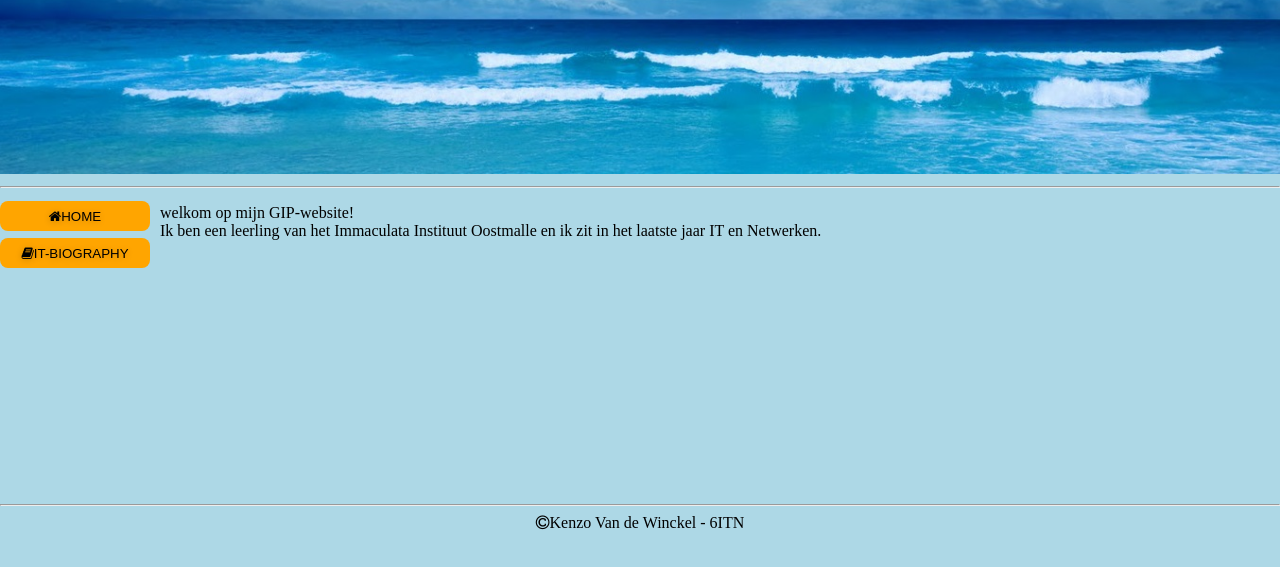
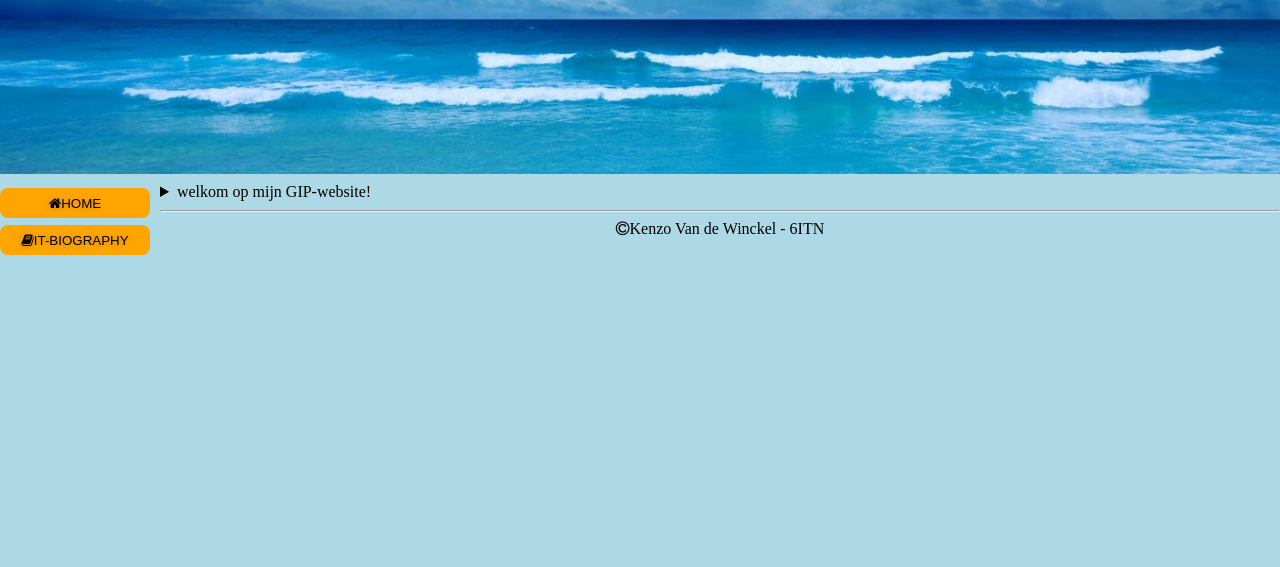
Before and after one commit to KenzoVdW-immalle/GIPWebsiteKenzoVdW, a plain HTML site: page index.html in a window 1280 px wide. Shown: the part 67-634 px from the top of the page. Drawn offline with Linux system fonts and the light colour scheme.

Commit message:
Details element toegevoegd en nieuw favicon

```diff
--- a/css/style.css
+++ b/css/style.css
@@ -41,6 +41,7 @@ img {
 	z-index: -1;
 	margin: 0px;
 	width: 100%;
+	margin-bottom: 5px;
 }
 
 body {
@@ -52,10 +53,20 @@ body {
 }
 p {
 	min-height: 20px;
-	margin-bottom: 33vh;
+	margin-bottom: 3vh;
+    text-align: justify;
+	margin-bottom: 0px;
 
 }
+
 footer {
 	text-align: center;
 	margin-top: 0vh;
 }
+details{
+	text-align:center;
+}
+summary{
+	text-align: left;
+	margin-bottom: 1px;
+}
--- a/index.html
+++ b/index.html
@@ -2,23 +2,27 @@
 <html>
 <head>
   <meta name="viewport" content="width=device-width, initial-scale=1.0">
-<title>GIP Website</title>
+  <meta charset="utf-8">
+ <title>GIP Website Kenzo</title>
 <link rel="stylesheet" href="https://cdnjs.cloudflare.com/ajax/libs/font-awesome/4.6.3/css/font-awesome.min.css">
  <link href="css/style.css" type="text/css" rel="stylesheet">
- <link rel="icon" href="favicon.ico" type="image/x-icon"/>
+ <link rel="icon" href="favicon1.ico" type="image/x-icon"/>
 </head>
 <body>
 <h1>GIP Website Kenzo Van de Winckel</h1>
   <img class="img" src="img/zee.jpg">
-  <hr>
+
 <div class="wrapper">
     <button onclick="location.href='index.html'" class="button button-Home"><i class="fa fa-home" aria-hidden="true"></i>HOME</button>
     <button onclick="location.href='itBiography.html'" class="button button-itBiography"><i class="fa fa-book" aria-hidden="true"></i>IT-BIOGRAPHY</button>
 </div>
-<p>welkom op mijn GIP-website! <br> Ik ben een leerling van het Immaculata Instituut Oostmalle en ik zit in het laatste jaar IT en Netwerken.</p>
-</body>
-<hr>
+<details>
+<summary>welkom op mijn GIP-website!  </summary>
+<p>Ik ben een leerling van het Immaculata Instituut Oostmalle en ik zit in het laatste jaar IT en Netwerken.</p>
+</details>
+
 <footer>
-  <i class="fa fa-copyright" aria-hidden="true"></i>Kenzo Van de Winckel - 6ITN
+ <hr>
+ <i class="fa fa-copyright" aria-hidden="true"></i>Kenzo Van de Winckel - 6ITN
 </footer>
 </html>
```
Also changed, not shown: favicon.ico (deleted), favicon1.ico (added).
